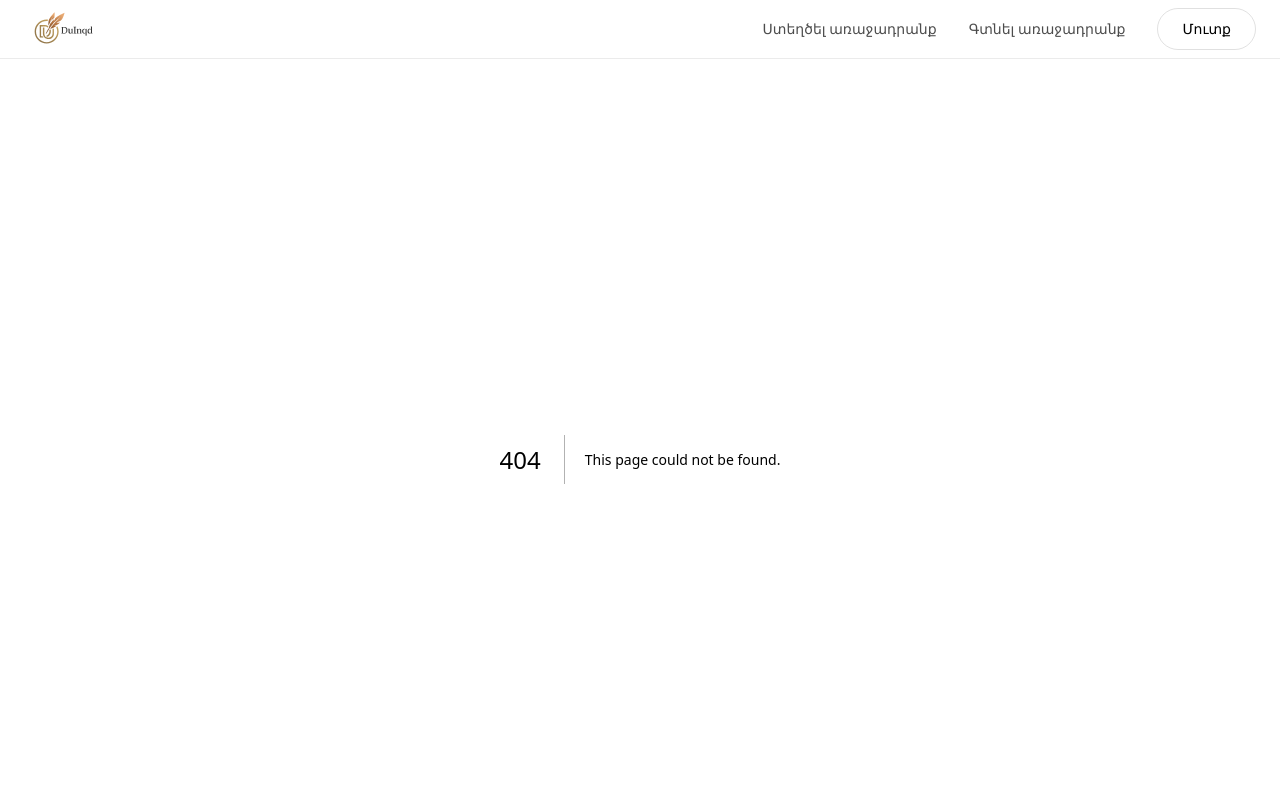
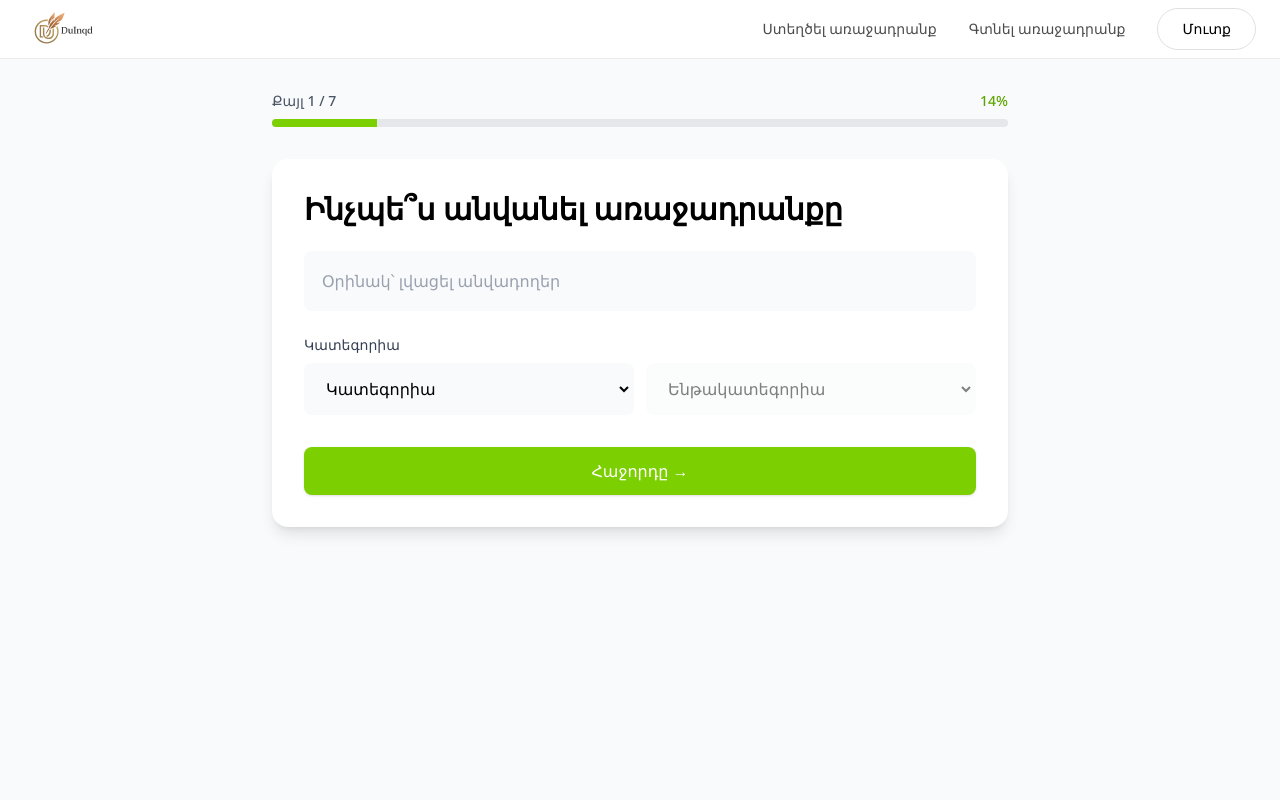
Before and after one commit to myepreyan/my_project_DuInqd, a Next.js app: page /create-task in a window 1280 px wide. Before the commit this address had no page. Shown: the top 800 px of the page. Built offline with nearby package versions, Linux system fonts and the light colour scheme.

Commit message:
Add CreateTaskPage component with a 7-step task creation wizard

```diff
--- /dev/null
+++ b/src/app/create-task/page.tsx
@@ -0,0 +1,65 @@
+"use client";
+
+import { useSearchParams } from 'next/navigation';
+import { useEffect } from 'react';
+import { useTaskFormStore } from '@/store/useTaskFormStore';
+import StepIndicator from '@/components/create-task/StepIndicator';
+import Step1BasicInfo from '@/components/create-task/Step1BasicInfo';
+import Step2SpecificQuestions from '@/components/create-task/Step2SpecificQuestions';
+import Step3Description from '@/components/create-task/Step3Description';
+import Step4PriceDeadline from '@/components/create-task/Step4PriceDeadline';
+import Step5Location from '@/components/create-task/Step5Location';
+import Step6ImagesContact from '@/components/create-task/Step6ImagesContact';
+import Step7Review from '@/components/create-task/Step7Review';
+
+export default function CreateTaskPage() {
+  const searchParams = useSearchParams();
+  const { currentStep, updateFormData, resetForm } = useTaskFormStore();
+
+  const categoryId = searchParams.get('category');
+  const subcategoryId = searchParams.get('subcategory');
+
+  useEffect(() => {
+    // Եթե URL-ում կան category և subcategory պարամետրեր, թարմացնել formData-ն
+    if (categoryId && subcategoryId) {
+      updateFormData({
+        categoryId,
+        subcategoryId,
+      });
+    }
+  }, [categoryId, subcategoryId, updateFormData]);
+
+  useEffect(() => {
+    const handleBeforeUnload = () => {
+      const isLeavingToOtherPage = !window.location.pathname.includes('/create-task');
+      if (isLeavingToOtherPage) {
+        resetForm();
+      }
+    };
+
+    window.addEventListener('beforeunload', handleBeforeUnload);
+
+    return () => {
+      window.removeEventListener('beforeunload', handleBeforeUnload);
+      if (!window.location.pathname.includes('/create-task')) {
+        resetForm();
+      }
+    };
+  }, [resetForm]);
+
+  return (
+    <div className="min-h-screen bg-gray-50 dark:bg-zinc-950 py-8">
+      <div className="max-w-3xl mx-auto px-4">
+        <StepIndicator current={currentStep} total={7} />
+
+        {currentStep === 1 && <Step1BasicInfo />}
+        {currentStep === 2 && <Step2SpecificQuestions />}
+        {currentStep === 3 && <Step3Description />}
+        {currentStep === 4 && <Step4PriceDeadline />}
+        {currentStep === 5 && <Step5Location />}
+        {currentStep === 6 && <Step6ImagesContact />}
+        {currentStep === 7 && <Step7Review />}
+      </div>
+    </div>
+  );
+}
```
